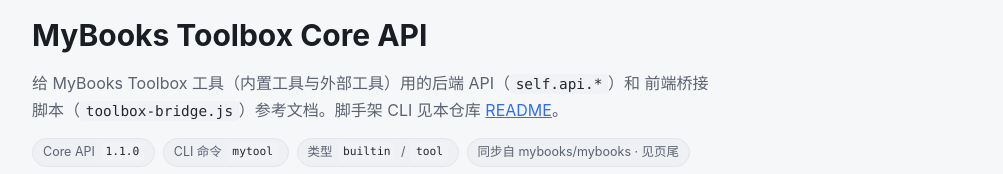
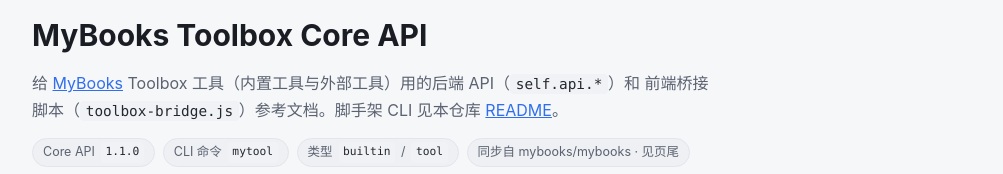
Before and after one commit to PoxenStudio/tools_builder, a website: page docs/index.html in a window 1280 px wide. Shown: the part 121-295 px from the top of the page, without its empty margins (138-1141 px from the left). Drawn offline with Linux system fonts and the light colour scheme.

Commit message:
Update README

```diff
--- a/docs/index.html
+++ b/docs/index.html
@@ -243,7 +243,7 @@
   <header class="hero">
     <h1>MyBooks Toolbox Core API</h1>
     <p class="lead">
-      给 MyBooks Toolbox 工具（内置工具与外部工具）用的后端 API（<code>self.api.*</code>）和
+      给 <a href="https://mybooks.top">MyBooks</a> Toolbox 工具（内置工具与外部工具）用的后端 API（<code>self.api.*</code>）和
       前端桥接脚本（<code>toolbox-bridge.js</code>）参考文档。脚手架 CLI 见本仓库
       <a href="https://github.com/PoxenStudio/tools_builder" target="_blank" rel="noopener">README</a>。
     </p>
```
